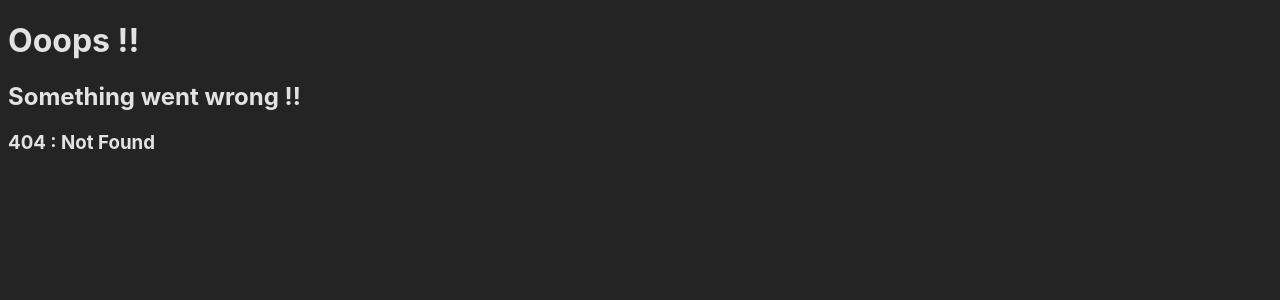
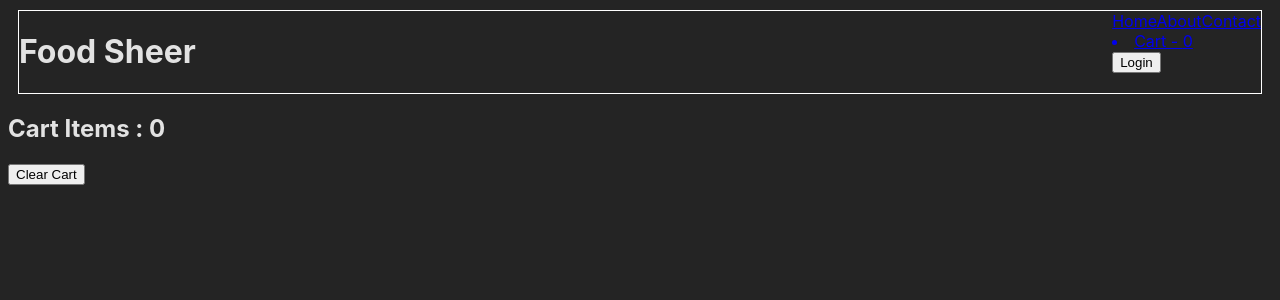
Before and after one commit to monojmkd/FoodSheer, a React (Vite) app: page /cart in a window 1280 px wide. Before the commit this address had no page. Shown: the top 300 px of the page. Built offline with nearby package versions, Linux system fonts and the light colour scheme.

Commit message:
added redux store n cart n cart menu

```diff
--- a/package.json
+++ b/package.json
@@ -10,8 +10,10 @@
     "preview": "vite preview"
   },
   "dependencies": {
+    "@reduxjs/toolkit": "^2.2.5",
     "react": "^18.2.0",
     "react-dom": "^18.2.0",
+    "react-redux": "^9.1.2",
     "react-router-dom": "^6.23.0"
   },
   "devDependencies": {
--- a/src/App.jsx
+++ b/src/App.jsx
@@ -5,13 +5,16 @@ import ErrorPage from "./component/ErrorPage/ErrorPage";
 import About from "./component/About/About";
 import Contact from "./component/Contact/Contact";
 import RestaurantMenu from "./component/RestaurantMenu/RestaurantMenu";
+import { Provider } from "react-redux";
+import store from "./Store/store";
+import Cart from "./component/Cart/Cart";
 
 function App() {
   return (
-    <div>
+    <Provider store={store}>
       <Navbar />
       <Outlet />
-    </div>
+    </Provider>
   );
 }
 
@@ -37,6 +40,10 @@ export const appRouter = createBrowserRouter([
         path: "/restaurant/:id",
         element: <RestaurantMenu />,
       },
+      {
+        path: "/cart",
+        element: <Cart />,
+      },
     ],
   },
 ]);
--- /dev/null
+++ b/src/Store/cartSlice.jsx
@@ -0,0 +1,23 @@
+import { createSlice } from "@reduxjs/toolkit";
+
+const cartSlice = createSlice({
+  name: "cart",
+  initialState: {
+    items: [],
+  },
+  reducers: {
+    addItem: (state, action) => {
+      state.items.push(action.payload);
+    },
+    removeItem: (state, action) => {
+      state.items.pop();
+    },
+    clearCart: (state) => {
+      state.items = [];
+    },
+  },
+});
+
+export const { addItem, removeItem, clearCart } = cartSlice.actions;
+
+export default cartSlice.reducer;
--- /dev/null
+++ b/src/Store/store.jsx
@@ -0,0 +1,10 @@
+import { configureStore } from "@reduxjs/toolkit";
+import cartSlice from "./cartSlice";
+
+const store = configureStore({
+  reducer: {
+    cart: cartSlice,
+  },
+});
+
+export default store;
--- a/src/component/Body/Body.jsx
+++ b/src/component/Body/Body.jsx
@@ -4,13 +4,7 @@ import RestaurantCard from "../RestaurantCard/RestaurantCard";
 import { restaurantList } from "../config";
 import ShimmerUI from "../Shimmer/ShimmerUI";
 import { Link } from "react-router-dom";
-
-function filterData(searchText, restaurants) {
-  const filterData = restaurants.filter((restaurant) =>
-    restaurant.info.name.toLowerCase().includes(searchText.toLowerCase())
-  );
-  return filterData;
-}
+import { filterData } from "../../utils/helper";
 
 const Body = () => {
   const [allRestaurants, setAllRestaurants] = useState([]);
--- /dev/null
+++ b/src/component/Cart/Cart.jsx
@@ -0,0 +1,26 @@
+import React from "react";
+import { useDispatch, useSelector } from "react-redux";
+import { clearCart } from "../../Store/cartSlice";
+import FoodItem from "./FoodItem/FoodItem";
+
+const Cart = () => {
+  const cartItems = useSelector((store) => store.cart.items);
+  const dispatch = useDispatch();
+  const handleClearCart = () => {
+    dispatch(clearCart());
+  };
+  return (
+    <div>
+      <h2>Cart Items : {cartItems.length}</h2>
+      {console.log(cartItems)}
+      <button onClick={() => handleClearCart()}> Clear Cart</button>
+      <div>
+        {cartItems.map((menu) => (
+          <FoodItem key={menu?.card?.info?.id} menu={menu} />
+        ))}
+      </div>
+    </div>
+  );
+};
+
+export default Cart;
--- /dev/null
+++ b/src/component/Cart/FoodItem/FoodItem.jsx
@@ -0,0 +1,19 @@
+import React from "react";
+import { IMG_CDN_URL } from "../../config";
+
+const FoodItem = ({ menu }) => {
+  return (
+    <div>
+      <img src={IMG_CDN_URL + menu?.card?.info?.imageId} />
+      <h2>{menu?.card?.info?.name}</h2>
+      <h3>
+        Rupees :{" "}
+        {menu?.card?.info?.price
+          ? menu?.card?.info?.price / 100
+          : menu?.card?.info?.defaultPrice / 100}
+      </h3>
+    </div>
+  );
+};
+
+export default FoodItem;
--- a/src/component/Navbar/Navbar.jsx
+++ b/src/component/Navbar/Navbar.jsx
@@ -1,28 +1,28 @@
 import React, { useState } from "react";
 import "./Navbar.css";
 import { Link } from "react-router-dom";
+import useOnline from "../../utils/useOnline";
+import { useSelector } from "react-redux";
 
 const Navbar = () => {
   const [isLoggedIn, setIsLoggedIn] = useState(true);
+
+  // const isOnline = useOnline();
+  // <h1>{isOnline ? "✔✔" : "❌"}</h1>;
+
+  const cartItems = useSelector((store) => store.cart.items);
+
   return (
     <div className="navbar">
       <h1>Food Sheer</h1>
+      {/* <h1>{isOnline ? "✔✔" : "❌"}</h1> */}
       <div className="nav-items">
-        <ul>
-          <li>
         <Link to="/">Home</Link>
-          </li>
-          <li>
         <Link to="/about">About</Link>
-          </li>
-          <li>
         <Link to="/contact">Contact</Link>
-          </li>
-          <li>
-            <Link to="/cart">Cart</Link>
-          </li>
-          <li>
-            {" "}
+        <Link to="/cart">
+          <li>Cart - {cartItems.length}</li>
+        </Link>{" "}
         <div>
           {isLoggedIn ? (
             <button onClick={() => setIsLoggedIn(false)}>Login</button>
@@ -30,8 +30,6 @@ const Navbar = () => {
             <button onClick={() => setIsLoggedIn(true)}>Log Out</button>
           )}
         </div>
-          </li>
-        </ul>
       </div>
     </div>
   );
--- a/src/component/RestaurantMenu/RestaurantMenu.jsx
+++ b/src/component/RestaurantMenu/RestaurantMenu.jsx
@@ -1,40 +1,23 @@
-import React, { useEffect, useState } from "react";
+import React from "react";
 import { useParams } from "react-router-dom";
 import { IMG_CDN_URL, IMG_RESTAURANT_MENU_URL } from "../config";
 import "./RestaurantMenu.css";
 import ShimmerUI from "../Shimmer/ShimmerUI";
+import useRestaurant from "../../utils/useRestaurant";
+import { useDispatch } from "react-redux";
+import { addItem } from "../../Store/cartSlice";
 
 const RestaurantMenu = () => {
-  const [restaurantMenu, setRestaurantMenu] = useState([]);
-  const [restaurantDetails, setRestaurantDetails] = useState({});
   const params = useParams();
   const { id } = params;
 
-  useEffect(() => {
-    getRestaurantInfo();
-  }, []);
+  const dispatch = useDispatch();
 
-  async function getRestaurantInfo() {
-    const data = await fetch(
-      "https://www.swiggy.com/dapi/menu/pl?page-type=REGULAR_MENU&complete-menu=true&lat=26.7784904&lng=94.21539600000001&restaurantId=" +
-        id +
-        "&catalog_qa=undefined&isMenuUx4=true&submitAction=ENTER"
-    );
-    const json = await data.json();
-    setRestaurantDetails(json?.data?.cards[2]?.card?.card?.info);
-    const recommendedList =
-      json?.data?.cards[4]?.groupedCard?.cardGroupMap?.REGULAR?.cards[1]?.card
-        ?.card?.itemCards;
-    const keyword = "Recommended";
-    if (recommendedList) {
-      setRestaurantMenu(recommendedList);
-    } else {
-      setRestaurantMenu(
-        json?.data?.cards[4]?.groupedCard?.cardGroupMap?.REGULAR?.cards[2]?.card
-          ?.card?.itemCards
-      );
-    }
-  }
+  const addFoodItem = (item) => {
+    dispatch(addItem(item));
+  };
+
+  const [restaurantMenu, restaurantDetails] = useRestaurant(id);
 
   return !restaurantMenu?.length === 0 ? (
     <ShimmerUI />
@@ -73,6 +56,7 @@ const RestaurantMenu = () => {
                       ? menu?.card?.info?.price / 100
                       : menu?.card?.info?.defaultPrice / 100}
                   </h4>
+                  <button onClick={() => addFoodItem(menu)}>Add</button>
                 </li>
               ))}
             </ul>
--- /dev/null
+++ b/src/utils/helper.jsx
@@ -0,0 +1,6 @@
+export function filterData(searchText, restaurants) {
+  const filterData = restaurants.filter((restaurant) =>
+    restaurant.info.name.toLowerCase().includes(searchText.toLowerCase())
+  );
+  return filterData;
+}
--- /dev/null
+++ b/src/utils/useOnline.jsx
@@ -0,0 +1,25 @@
+import { useEffect, useState } from "react";
+
+const useOnline = () => {
+  const [isOnline, setIsOnline] = useState(true);
+
+  useEffect(() => {
+    const handleOnline = () => {
+      setIsOnline(true);
+    };
+    const handleOffline = () => {
+      setIsOnline(false);
+    };
+
+    window.addEventListener("online", handleOnline);
+    window.addEventListener("offline", handleOffline);
+
+    return () => {
+      window.removeEventListener("online", handleOnline);
+      window.removeEventListener("offline", handleOffline);
+    };
+  }, []);
+  return isOnline;
+};
+
+export default useOnline;
--- /dev/null
+++ b/src/utils/useRestaurant.jsx
@@ -0,0 +1,35 @@
+import { useEffect, useState } from "react";
+
+const useRestaurant = (id) => {
+  const [restaurantMenu, setRestaurantMenu] = useState([]);
+  const [restaurantDetails, setRestaurantDetails] = useState({});
+
+  useEffect(() => {
+    getRestaurantInfo();
+  }, []);
+
+  async function getRestaurantInfo() {
+    const data = await fetch(
+      "https://www.swiggy.com/dapi/menu/pl?page-type=REGULAR_MENU&complete-menu=true&lat=26.7784904&lng=94.21539600000001&restaurantId=" +
+        id +
+        "&catalog_qa=undefined&isMenuUx4=true&submitAction=ENTER"
+    );
+    const json = await data.json();
+    setRestaurantDetails(json?.data?.cards[2]?.card?.card?.info);
+    const recommendedList =
+      json?.data?.cards[4]?.groupedCard?.cardGroupMap?.REGULAR?.cards[1]?.card
+        ?.card?.itemCards;
+    if (recommendedList) {
+      setRestaurantMenu(recommendedList);
+    } else {
+      setRestaurantMenu(
+        json?.data?.cards[4]?.groupedCard?.cardGroupMap?.REGULAR?.cards[2]?.card
+          ?.card?.itemCards
+      );
+    }
+  }
+
+  return [restaurantMenu, restaurantDetails];
+};
+
+export default useRestaurant;
```
Also changed, not shown: 1 other file (tests, documents, lock files or other folders). Lines whose indentation alone changed are shown as unchanged.
